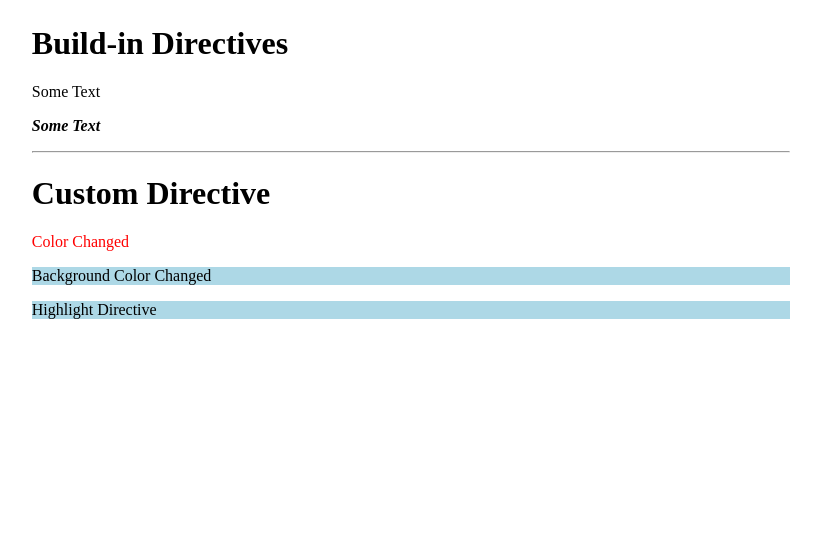
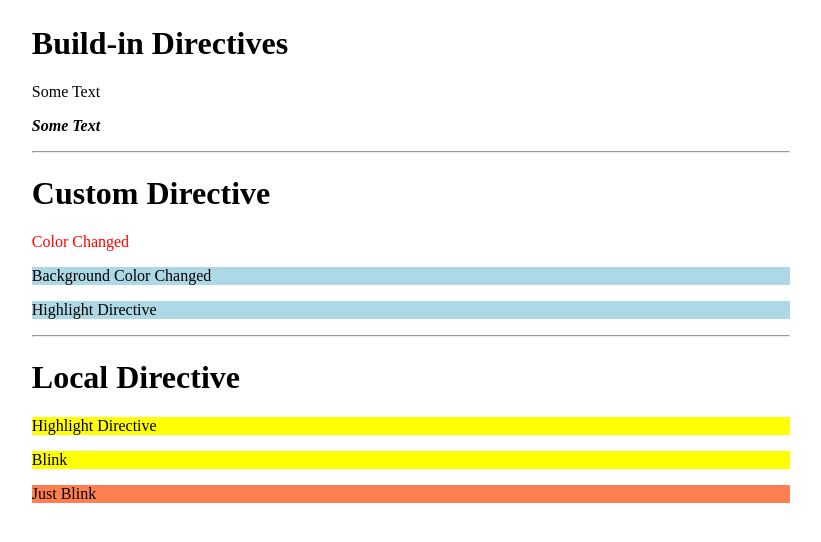
Before and after one commit to imganjgahi/VueTraining, a Vue app in the folder apps/cli/project/: page / in a window 1280 px wide. Shown: the top 542 px of the page, without its empty margins (229-1050 px from the left). Built offline with nearby package versions, Linux system fonts and the light colour scheme.

Commit message:
multiple modifiers

```diff
--- a/apps/cli/project/src/components/Directives/Directives.vue
+++ b/apps/cli/project/src/components/Directives/Directives.vue
@@ -3,22 +3,63 @@
     <h1>Build-in Directives</h1>
     <p v-text="'Some Text'"></p>
     <p v-html="'<b><i> Some Text  </i></b>'"></p>
-        <hr>
+    <hr />
     <h1>Custom Directive</h1>
-        <p v-highlight="'red'"> Color Changed</p>
-        <p v-highlight:background="'lightblue'"> Background Color Changed</p>
-        <p v-highlight:background.delayed="'lightblue'"> Highlight Directive</p>
+    <p v-highlight="'red'">Color Changed</p>
+    <p v-highlight:background="'lightblue'">Background Color Changed</p>
+    <p v-highlight:background.delayed="'lightblue'">Highlight Directive</p>
+    <hr />
+    <h1>Local Directive</h1>
+    <p v-local-highlight:background.delayed="'yellow'">Highlight Directive</p>
+    <p v-local-highlight:background.delayed.blink="'yellow'">Blink</p>
+    <p v-local-highlight:background.blink="'yellow'">Just Blink</p>
   </div>
 </template>
 
 <script>
 export default {
-    name: "Directives"
+  name: "Directives",
+  directives: {
+    "local-highlight": {
+      bind(el, binding, vnode) {
+        let delay = 0;
+        if (binding.modifiers["delayed"]) {
+          delay = 3000;
         }
+        if (binding.modifiers["blink"]) {
+          let mainColor = binding.value;
+          let secondColor = "coral";
+          let currentColor = mainColor;
+          setTimeout(() => {
+            setInterval(() => {
+              currentColor =
+                currentColor === mainColor ? secondColor : mainColor;
+              if (binding.arg === "background") {
+                el.style.backgroundColor = currentColor;
+              } else {
+                el.style.color = currentColor;
+              }
+            }, 1000);
+          }, delay);
+        } else {
+          setTimeout(() => {
+            if (binding.arg === "background") {
+              el.style.backgroundColor = binding.value;
+            } else {
+              el.style.color = binding.value;
+            }
+          }, delay);
+        }
+
+        console.log(binding.arg, vnode);
+      }
+    }
+  }
+};
 </script>
 
 <style lang="css" scoped>
-    .directive{
+.directive {
   width: 60%;
   margin: 25px auto;
 }
```
Lines whose indentation alone changed are shown as unchanged.
